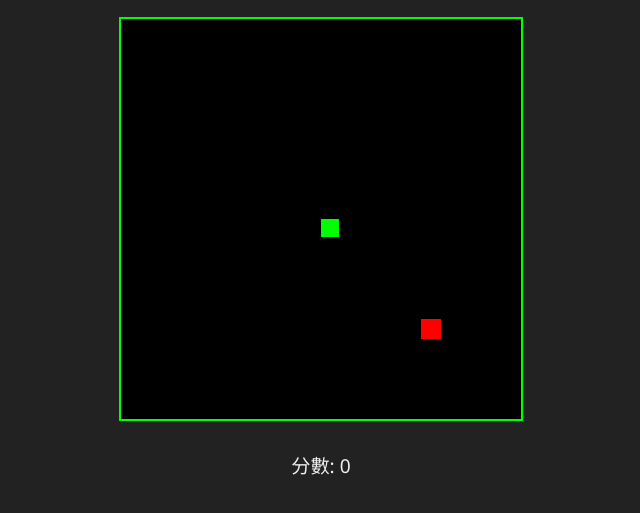
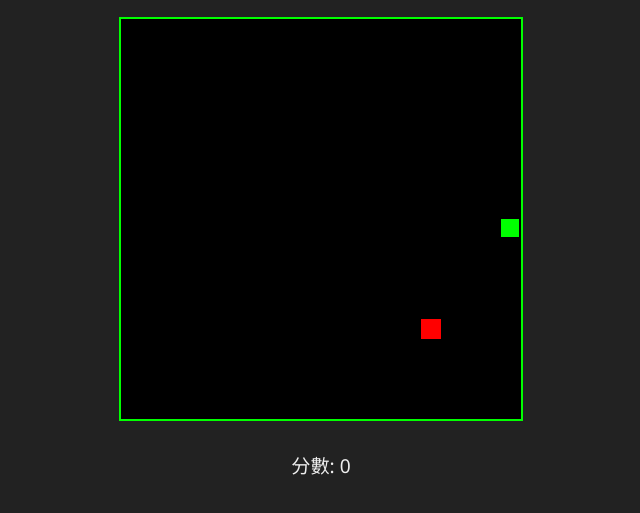
Before and after one commit to arielyaa/Snake, a plain HTML site: page index.html in a window 1280 px wide. Shown: the part 185-698 px from the top of the page, without its empty margins (319-959 px from the left). Drawn offline with Linux system fonts and the light colour scheme.

Commit message:
Update index.html

```diff
--- a/index.html
+++ b/index.html
@@ -39,11 +39,11 @@
 <script>
   const canvas = document.getElementById('game');
   const ctx = canvas.getContext('2d');
-  const gridSize = 20; // 每格大小
+  const gridSize = 20;
   const tileCount = canvas.width / gridSize;
 
   let snake = [{x: 10, y: 10}];
-  let velocityX = 0;
+  let velocityX = 1; // 一開始向右移動
   let velocityY = 0;
   let food = {x: 15, y: 15};
   let score = 0;
@@ -55,7 +55,6 @@
       document.location.reload();
       return;
     }
-
     update();
     draw();
   }
@@ -63,11 +62,13 @@
   function update() {
     let head = {x: snake[0].x + velocityX, y: snake[0].y + velocityY};
 
+    // 邊界檢查
     if (head.x < 0 || head.x >= tileCount || head.y < 0 || head.y >= tileCount) {
       gameOver = true;
       return;
     }
 
+    // 身體碰撞檢查
     for (let segment of snake) {
       if (segment.x === head.x && segment.y === head.y) {
         gameOver = true;
@@ -141,7 +142,7 @@
     }
   });
 
-  // 手指滑動控制
+  // 觸控滑動控制
   let touchStartX = 0;
   let touchStartY = 0;
 
```
